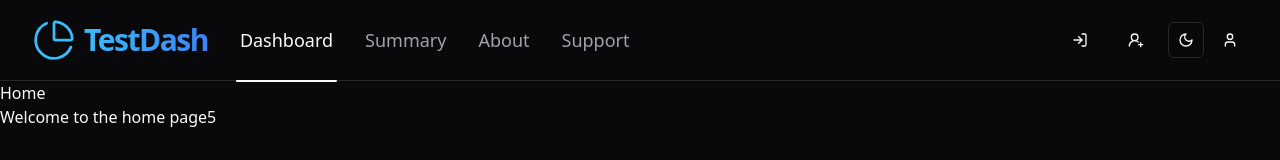
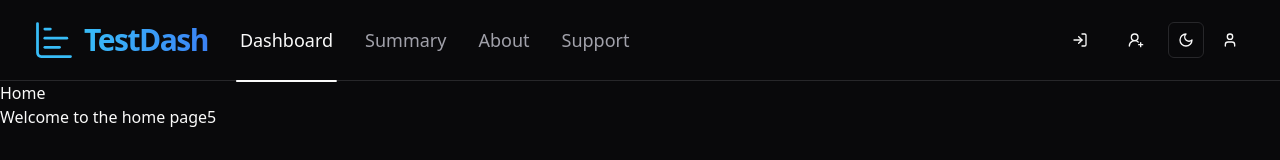
Before and after one commit to FaisalHossain19/Results_Presentation, a Next.js app in the folder next_js_frontend/: page / in a window 1280 px wide. Shown: the top 160 px of the page. Built offline with nearby package versions, Linux system fonts and the light colour scheme.

Commit message:
logo figure change to bar chart

```diff
--- a/next_js_frontend/src/components/Logo.tsx
+++ b/next_js_frontend/src/components/Logo.tsx
@@ -1,4 +1,4 @@
-import { ChartPie } from 'lucide-react';
+import { ChartBar } from 'lucide-react';
 import Link from 'next/link';
 
 const Logo = () => {
@@ -7,7 +7,7 @@ const Logo = () => {
 			href="/"
 			className="flex items-center gap-2"
 		>
-			<ChartPie className="stroke h-11 w-11 stroke-sky-400 stroke-[1.5]" />
+			<ChartBar className="stroke h-11 w-11 stroke-sky-400 stroke-[1.5]" />
 			<p className="bg-gradient-to-r from-sky-400 to-blue-500 bg-clip-text text-3xl font-bold leading-tight tracking-tighter text-transparent">
 				TestDash
 			</p>
```
